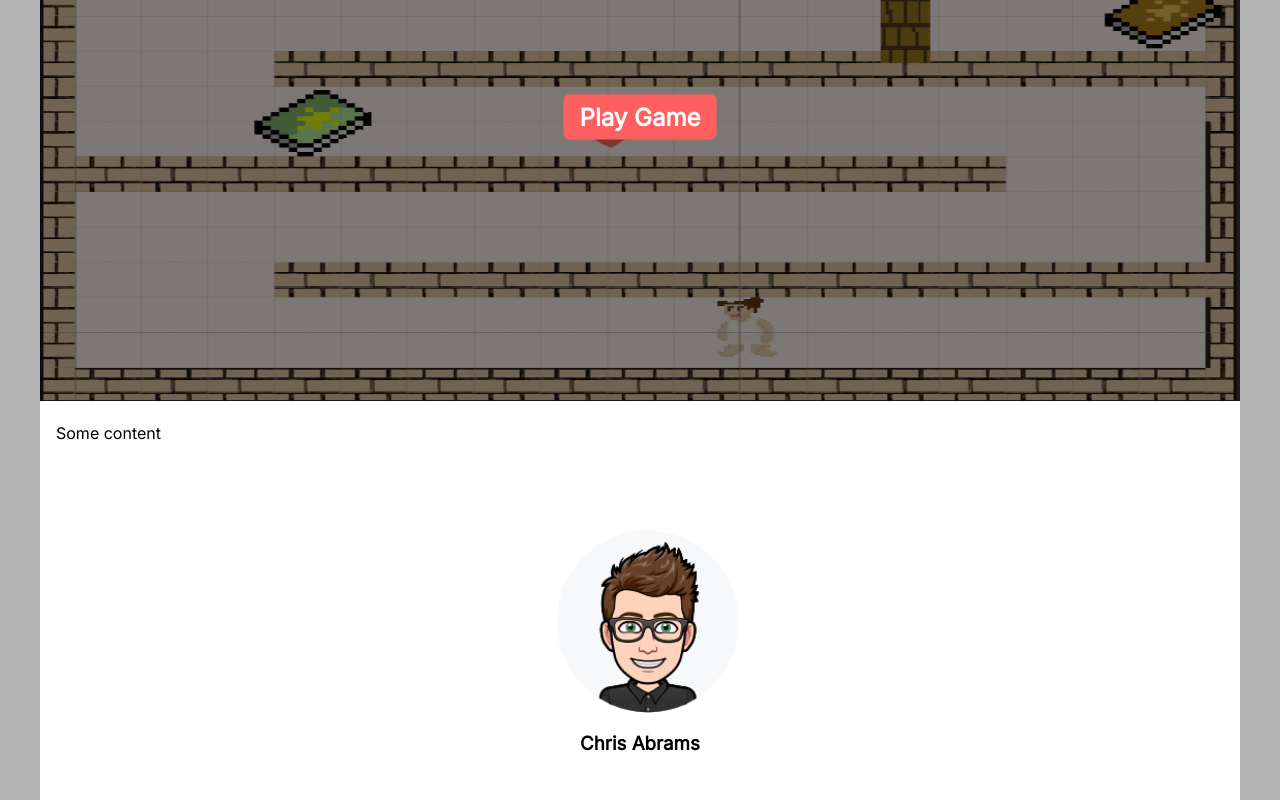
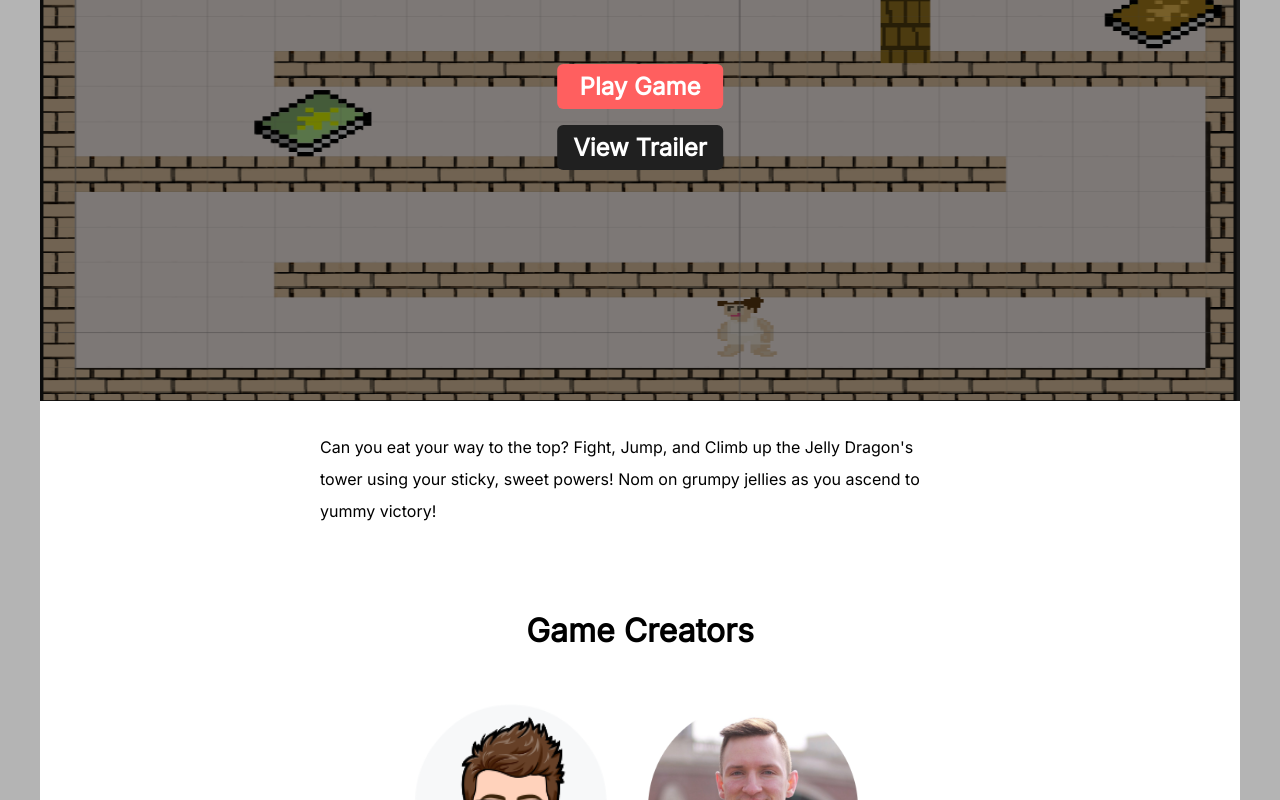
Before and after one commit to chrisabrams/jellydragongame-website, a Next.js app: page / in a window 1280 px wide. Shown: the part 960-1760 px from the top of the page. Built offline with nearby package versions, Linux system fonts and the light colour scheme.

Commit message:
website updates

```diff
--- a/components/hero/index.js
+++ b/components/hero/index.js
@@ -36,7 +36,7 @@ const StyledImg = styled.img`
 
 const StyledContent = styled(StyledH1)`
   display: flex;
-  flex-wrap: wrap;
+  flex-direction: column;
   left: 50%;
   position: absolute;
   top: 50%;
@@ -62,7 +62,13 @@ const StyledButton = styled.a`
   border-radius: 6px;
   color: #fff;
   display: flex;
+  justify-content: center;
   padding: 8px 16px;
+`
+
+const StyledButton2 = styled(StyledButton)`
+  background-color: #202020;
+  margin-top: 16px;
 `
 
 export default function HeroSection({ alt, filename, header }) {
@@ -73,6 +79,7 @@ export default function HeroSection({ alt, filename, header }) {
       <StyledHeroOverlay aria-hidden="true" />
       <StyledContent>
         <StyledButton href="https://jamesburnsbacon.itch.io/jelly-dragon" target="_new">Play Game</StyledButton>
+        <StyledButton2 href="https://youtu.be/iYogLp4mN4c" target="_new">View Trailer</StyledButton2>
       </StyledContent>
 
       <StyledImg alt={alt} src={src} />
--- a/components/typography/p.js
+++ b/components/typography/p.js
@@ -1,7 +1,7 @@
 import React from 'react'
 import styled from 'styled-components'
 
-const StyledP = styled.p`
+export const StyledP = styled.p`
   display: flex;
   flex: 1 1 100%;
   line-height: 2;
--- a/pages/_app.js
+++ b/pages/_app.js
@@ -28,7 +28,7 @@ export default function App({ Component, pageProps }) {
   return (
     <>
       <Head>
-        <meta charset="UTF-8" />
+        <meta charSet="UTF-8" />
         <meta name="keywords" content="jelly, dragon, game" />
         <meta name="author" content="Jelly Dragon Team" />
         <meta name="viewport" content="width=device-width, initial-scale=1.0" />
--- a/pages/index.js
+++ b/pages/index.js
@@ -5,13 +5,20 @@ import HeroSection from '../components/hero'
 import Link from 'next/link'
 import List from '../components/list'
 import ListItem from '../components/list/item'
-import P from '../components/typography/p'
+import P, { StyledP } from '../components/typography/p'
 import React from 'react'
 import styled from 'styled-components'
+
+const StyledH1 = styled.h1`
+  display: flex;
+  flex: 1 1 100%;
+  justify-content: center;
+`
 
 const StyledBox = styled.div`
   display: flex;
   flex: 1 1 100%;
+  flex-wrap: wrap;
   justify-content: center;
   margin-top: 32px;
 
@@ -21,15 +28,16 @@ const StyledBox = styled.div`
 `
 
 const StyledBox2 = styled(StyledBox)`
-  flex-wrap: wrap;
-  width: 200px;
-  max-width: 200px;
+  margin-right: 32px;
+  width: 210px;
+  max-width: 210px;
 
   img {
     display: flex;
     flex: 1 1 100%;
-    width: 200px;
-    max-width: 200px;
+
+    width: 210px;
+    max-width: 210px;
   }
 
   h3 {
@@ -42,6 +50,11 @@ const StyledBox2 = styled(StyledBox)`
 `
 
 const StyledHeader = styled.h3``
+
+const P2 = styled(StyledP)`
+  margin: 30px auto;
+  max-width: 640px;
+`
 
 export default function IndexPage() {
   return (
@@ -57,12 +70,18 @@ export default function IndexPage() {
 
       <HeroSection alt="Game Pic" filename="screenshot_01.png" header="Jelly Dragon" />
 
-      <P>Some content</P>
+      <P2>Can you eat your way to the top? Fight, Jump, and Climb up the Jelly Dragon's tower using your sticky, sweet powers! Nom on grumpy jellies as you ascend to yummy victory!</P2>
 
       <StyledBox>
+        <StyledH1>Game Creators</StyledH1>
+
         <StyledBox2>
           <img src="/img/bitmoji_chris.png" />
           <StyledHeader>Chris Abrams</StyledHeader>
+        </StyledBox2>
+        <StyledBox2>
+          <img src="/img/headshot_james.png" />
+          <StyledHeader>James Burns</StyledHeader>
         </StyledBox2>
       </StyledBox>
 
```
Also changed, not shown: public/img/headshot_james.png (added).
